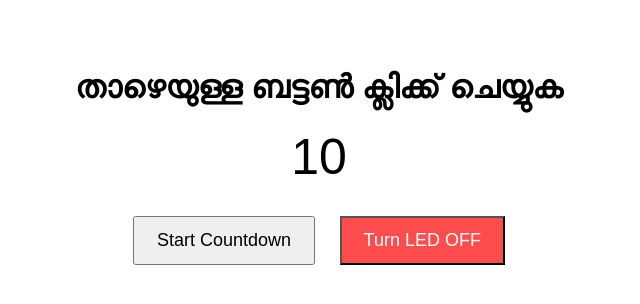
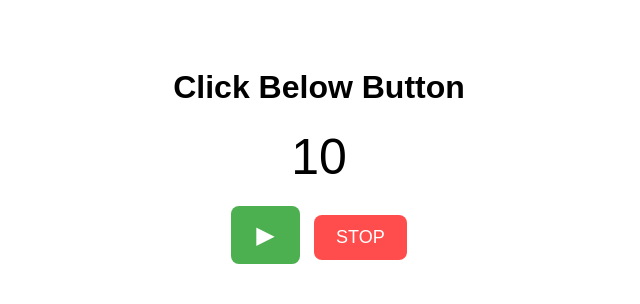
Before and after one commit to kparjun416/led-control, a plain HTML site: page index.html in a window 1280 px wide. Shown: the whole page, without its empty margins (321-961 px from the left). Drawn offline with Linux system fonts and the light colour scheme.

Commit message:
Update countdown buttons and LED control functions

```diff
--- a/index.html
+++ b/index.html
@@ -5,23 +5,42 @@
   <style>
     body { font-family: Arial; text-align: center; padding-top: 40px; }
     #count { font-size: 50px; margin: 20px; }
-    button {
+
+    /* Start button */
+    #startBtn {
+      background-color: #4CAF50;
+      color: white;
+      padding: 15px 25px;
+      font-size: 24px;
+      border: none;
+      border-radius: 8px;
+      cursor: pointer;
+    }
+
+    /* Stop button */
+    #stopBtn {
+      background-color: #ff4d4d;
+      color: white;
       padding: 12px 22px;
       font-size: 18px;
-      margin: 10px;
+      border: none;
+      border-radius: 8px;
       cursor: pointer;
+      margin-left: 10px;
     }
-    #offBtn { background-color: #ff4d4d; color: white; }
   </style>
 </head>
 <body>
 
-  <h1>താഴെയുള്ള ബട്ടൺ ക്ലിക്ക് ചെയ്യുക</h1>
+  <h1>Click Below Button</h1>
 
   <div id="count">10</div>
 
-  <button onclick="startCountdown()">Start Countdown</button>
-  <button id="offBtn" onclick="turnLedOff()">Turn LED OFF</button>
+  <!-- Start button with play symbol -->
+  <button id="startBtn" onclick="startCountdown()">▶</button>
+
+  <!-- Stop button -->
+  <button id="stopBtn" onclick="stopCountdown()">STOP</button>
 
   <script>
     let timeLeft = 10;
@@ -37,20 +56,20 @@
 
         if (timeLeft <= 0) {
           clearInterval(timer);
-          turnLedOn();
+          finishSuccess();
         }
       }, 1000);
     }
 
-    function turnLedOn() {
-      fetch("http://192.168.1.8/on")
-        .then(() => alert("LED TURNED ON!"))
-        .catch(err => alert("Error: " + err));
+    function stopCountdown() {
+      clearInterval(timer);
+      document.getElementById("count").innerText = "Stopped";
     }
 
-    function turnLedOff() {
-      fetch("http://192.168.1.8/off")
-        .then(() => alert("LED TURNED OFF!"))
+    function finishSuccess() {
+      document.getElementById("count").innerText = "Successful";
+
+      fetch("http://192.168.1.8/on")
         .catch(err => alert("Error: " + err));
     }
   </script>
```
